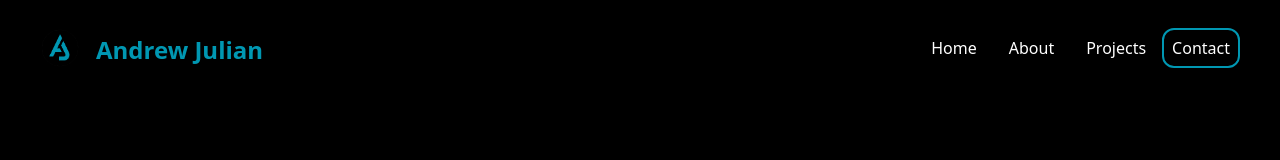
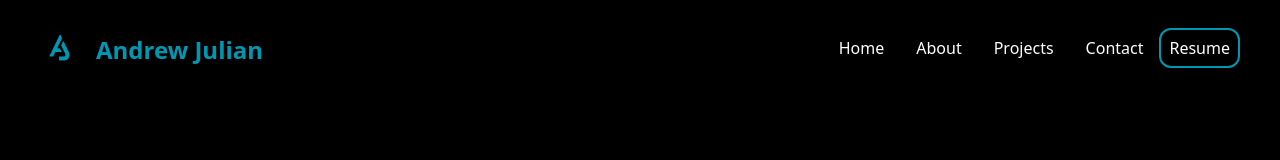
Before and after one commit to andrewjulian/portfolio-website, a React (Vite) app: page / in a window 1280 px wide. Shown: the top 160 px of the page. Built offline with nearby package versions, Linux system fonts and the light colour scheme.

Commit message:
added resume

```diff
--- a/src/components/Navbar.jsx
+++ b/src/components/Navbar.jsx
@@ -71,7 +71,7 @@
             Projects
           </Link>
         </li>
-        <button className="border-2 rounded-xl border-[#0097b2] px-2 my-2  hover:bg-[#0097b2]">
+        <li className="p-4">
           <Link
             to="contact"
             spy={true}
@@ -83,6 +83,14 @@
           >
             Contact
           </Link>
+        </li>
+        <button className="border-2 rounded-xl border-[#0097b2] px-2 my-2  hover:bg-[#0097b2]">
+          <a
+            href="https://drive.google.com/file/d/1_fX6llUqMs7BM4C-P06EXgJlyShnG9eR/view?usp=sharing"
+            target="_blank"
+          >
+            Resume
+          </a>
         </button>
       </ul>
 
@@ -143,7 +151,7 @@
               Projects
             </Link>
           </li>
-          <li className="p-4">
+          <li className="p-4 border-b border-[#0097b2]">
             <Link
               to="contact"
               spy={true}
@@ -156,6 +164,14 @@
               Contact
             </Link>
           </li>
+          <li className="p-4">
+            <a
+              href="https://drive.google.com/file/d/1_fX6llUqMs7BM4C-P06EXgJlyShnG9eR/view?usp=sharing"
+              target="_blank"
+            >
+              Resume
+            </a>
+          </li>
         </ul>
       </div>
     </div>
```
